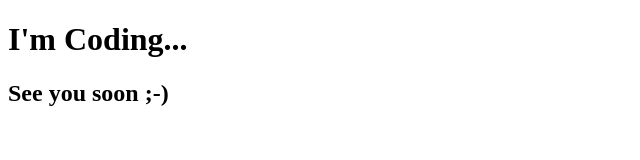
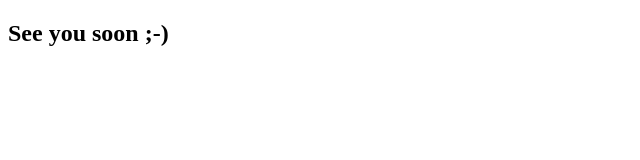
Before and after one commit to chengd42/Portfolio, a plain HTML site: page index.html in a window 1280 px wide. Shown: the whole page, without its empty margins (0-640 px from the left). Drawn offline with Linux system fonts and the light colour scheme.

Commit message:
Update index.html

```diff
--- a/index.html
+++ b/index.html
@@ -7,7 +7,6 @@
   <title>Cheng Dai</title>
 </head>
 <body>
-  <h1>I'm Coding...</h1>
   <h2>See you soon ;-)</h2>
 </body>
 </html>
```
